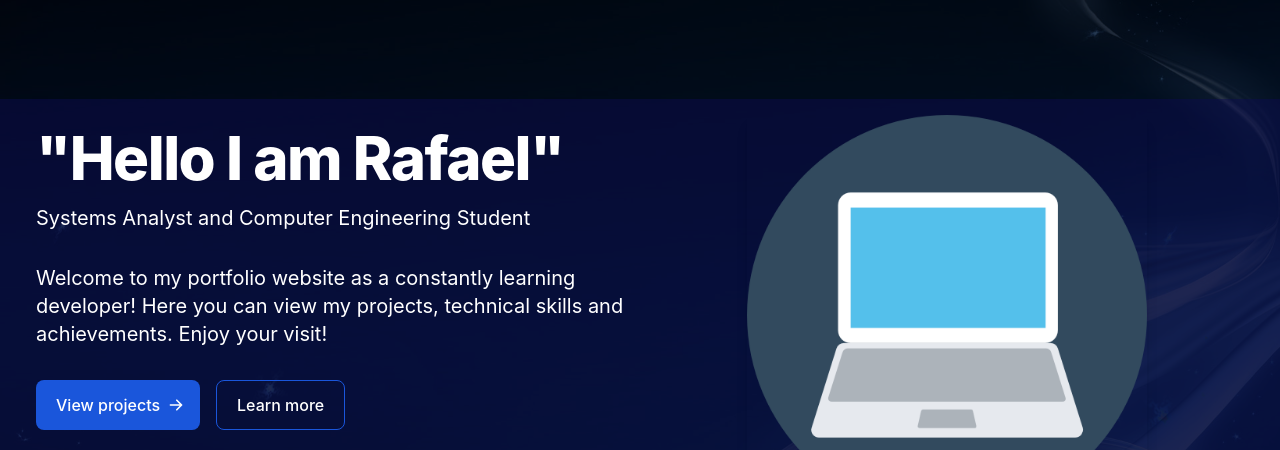
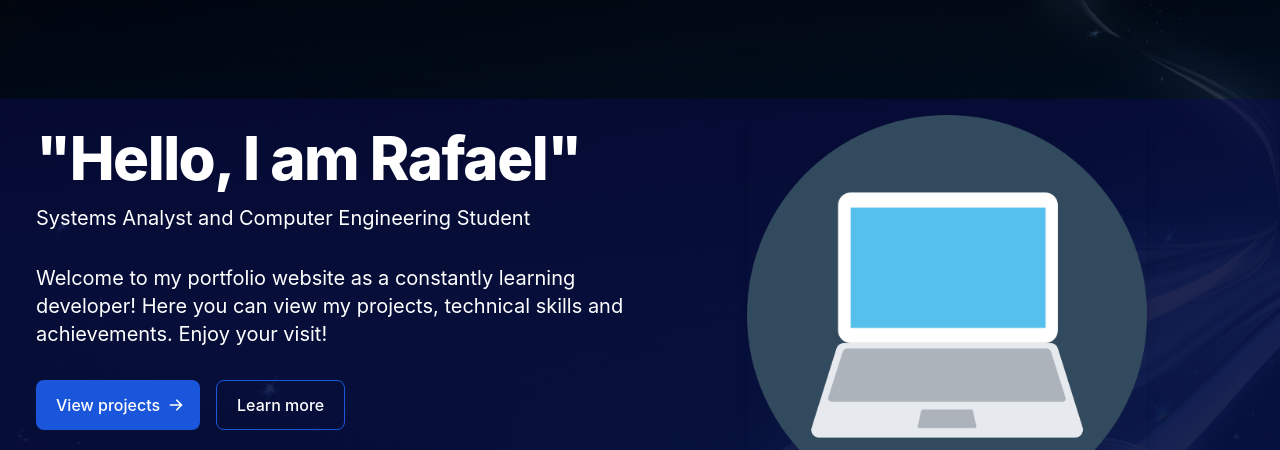
Before and after one commit to RafaelCQuezada/RafaelCQuezada.github.io, a website: page index.html in a window 1280 px wide. Shown: the part 917-1367 px from the top of the page. Drawn offline with nearby package versions, Linux system fonts and the light colour scheme.

Commit message:
Update index.html

```diff
--- a/index.html
+++ b/index.html
@@ -112,7 +112,7 @@
 
             <figure class="max-w-screen-md mx-auto ">
                 <h1 class="mb-4 text-4xl font-extrabold tracking-tight leading-none text-white md:text-5xl lg:text-6xl">
-                    "Hello I am Rafael"</h1>
+                    "Hello, I am Rafael"</h1>
                 <p class="mb-8 text-lg font-normal text-white lg:text-xl">Systems Analyst and Computer
                     Engineering Student</p>
                 <p class="mb-8 text-lg font-normal text-white lg:text-xl">Welcome to my portfolio website as a
```
